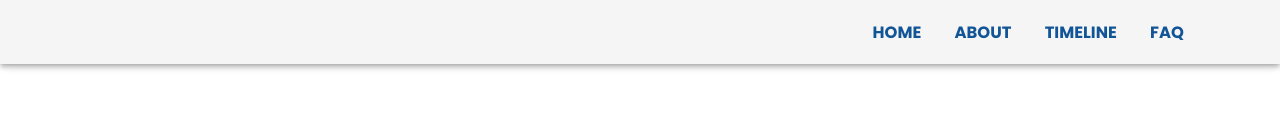
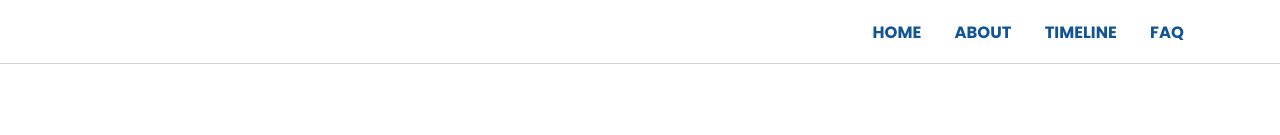
Before and after one commit to Nikila99gimhan/MADFest-Website, a Nuxt app: page / in a window 1280 px wide. Shown: the top 135 px of the page. Built offline with nearby package versions, Linux system fonts and the light colour scheme.

Commit message:
index updated

```diff
--- a/layouts/default.vue
+++ b/layouts/default.vue
@@ -1,7 +1,13 @@
 <template>
   <v-app>
     <div>
-      <v-app-bar fixed >
+      <v-app-bar
+        fixed
+        color="white"
+        flat
+        style="border-bottom: 1px solid #d2d2d2 !important"
+        app
+      >
         <v-toolbar-title class="ml-sm-16">
           <v-img src="Assets/Navigation/logo_alt.png" width="250"></v-img>
         </v-toolbar-title>
--- a/pages/index.vue
+++ b/pages/index.vue
@@ -124,7 +124,7 @@ html {
   height:100vh;
 }
 #home .container{
-  margin-top: 10vh !important;
+  margin-top: 5vh !important;
 }
 
 .cardTitle {
```
